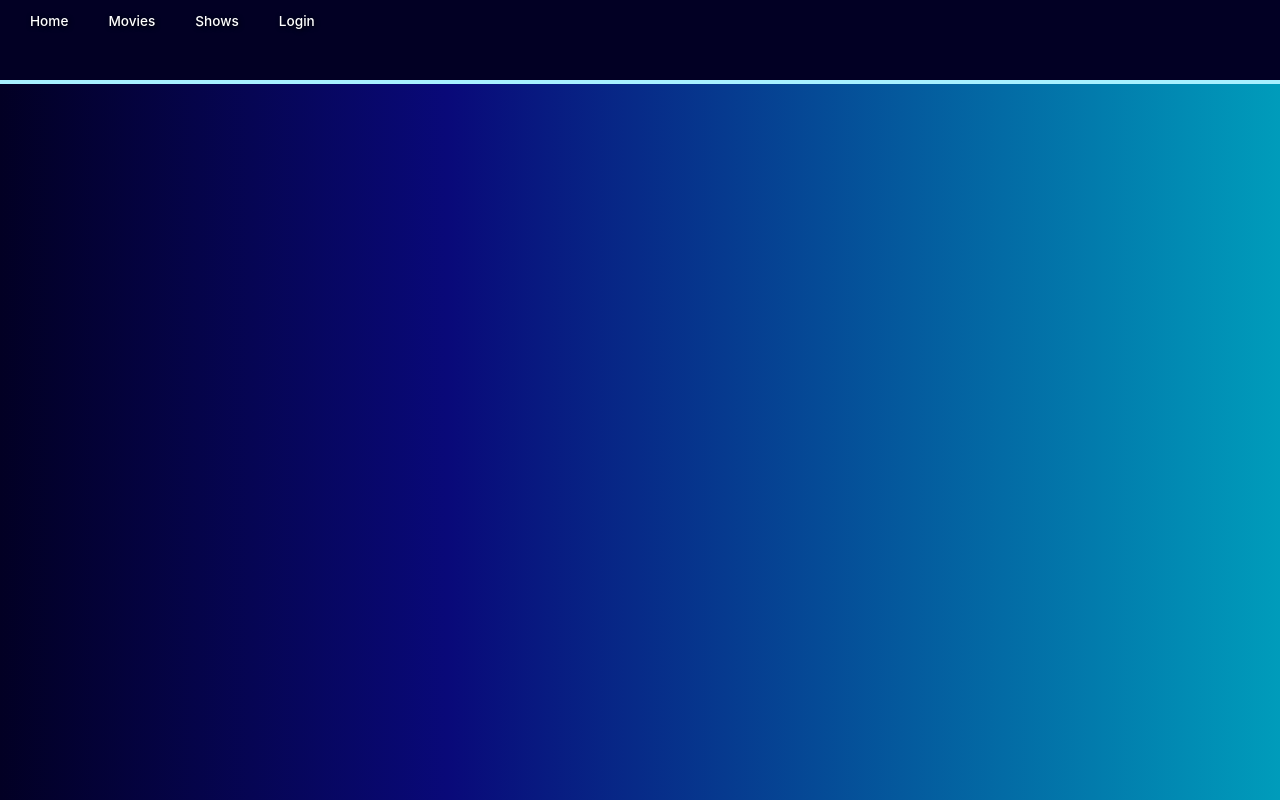
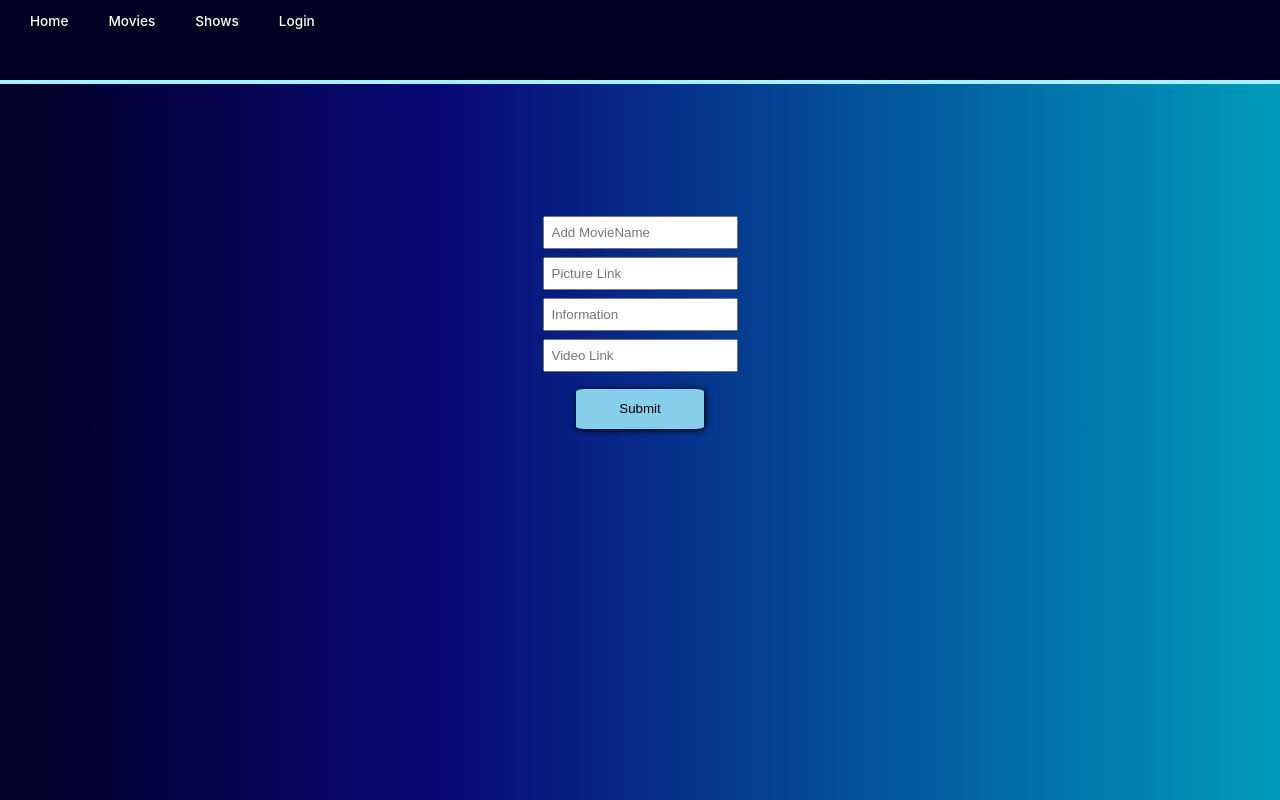
Before and after one commit to EOGames/VideoStreamerLattest, a React (Create React App) app in the folder frontend/: page /add in a window 1280 px wide. Built offline with nearby package versions, Linux system fonts and the light colour scheme.

Commit message:
Completed CRUD

```diff
--- /dev/null
+++ b/frontend/src/AddMovie.js
@@ -0,0 +1,40 @@
+import axios from "axios";
+import { useNavigate } from "react-router-dom";
+const { useState } = require("react");
+
+const AddMovie = ()=>
+{
+   const [name,SetName] = useState('');
+   const [pic,SetPic] = useState('');
+   const [info,SetInfo] = useState('');
+   const [link,SetLink] = useState('');
+    const navigate = useNavigate();
+
+    async function AddData()
+   {
+        let data = await axios(
+            {
+                method:'post',
+                url:'http://localhost:5100/addMovie',
+                data:{
+                        name:name,
+                        pic:pic,
+                        info:info,
+                        link:link
+                    }
+            });
+        console.log(data);
+        navigate('/database');
+   }
+
+    return(
+        <div className="addmenuHolder">
+            <input type="text" value={name} onChange = {(e)=> SetName(e.target.value)} className="addMenu" placeholder="Add MovieName" />
+            <input type="text" value={pic} onChange ={(e)=> SetPic(e.target.value)} className="addMenu" placeholder="Picture Link" />
+            <input type="text" value={info} onChange ={(e)=> SetInfo(e.target.value)} className="addMenu" placeholder="Information" />
+            <input type="text" value={link} onChange={(e)=> SetLink (e.target.value)} className="addMenu" placeholder="Video Link" />
+            <button className ="add_button" type="submit" onClick={AddData}>Submit</button>
+        </div>
+    );
+}
+export default AddMovie;
--- a/frontend/src/App.js
+++ b/frontend/src/App.js
@@ -3,6 +3,8 @@ import Topbar from "./components/Topbar";
 import Movies from "./Movies";
 import Login from "./Login";
 import ShowDatabase from "./ShowDatabase";
+import AddMovie from './AddMovie';
+import EditMovie from "./EditMovie";
 
 function App() {
   return (
@@ -17,6 +19,8 @@ function App() {
         <Route path="/logout" element ={<h1>Logout</h1>}> </Route>
 
         <Route path="/database" element ={<ShowDatabase />}> </Route>
+        <Route path="/add" element ={<AddMovie/>}> </Route>
+        <Route path="/edit/:id" element ={<EditMovie/>}> </Route>
       </Routes>
 
     </div>
--- /dev/null
+++ b/frontend/src/EditMovie.js
@@ -0,0 +1,55 @@
+import axios from "axios";
+import { useNavigate, useParams } from "react-router-dom";
+const { useState, useEffect } = require("react");
+
+const EditMovie = ()=>
+{
+   const [name,SetName] = useState('');
+   const [pic,SetPic] = useState('');
+   const [info,SetInfo] = useState('');
+   const [link,SetLink] = useState('');
+    const navigate = useNavigate();
+   const {id} = useParams();
+
+   useEffect(()=>
+   {
+        GetDataById();
+   },[]);
+   async function GetDataById()
+    {
+        let data = await axios.get(`http://localhost:5100/findMovieById/${id}`)
+        data = data.data;
+
+        SetName(data.name);
+        SetPic(data.pic);
+        SetInfo(data.info);
+        SetLink(data.link);
+
+       console.log(data);
+    }
+
+    async function UpdateData()
+   {
+        let data = await axios.put(`http://localhost:5100/updateMovie/${id}`,
+                    {
+                        name:name,
+                        pic:pic,
+                        info:info,
+                        link:link
+                    }
+            );
+        console.log(data);
+        navigate('/database');
+   }
+
+    return(
+        <div className="addmenuHolder">
+            <input type="text" value={name} onChange = {(e)=> SetName(e.target.value)} className="addMenu" placeholder="Add MovieName" />
+            <input type="text" value={pic} onChange ={(e)=> SetPic(e.target.value)} className="addMenu" placeholder="Picture Link" />
+            <input type="text" value={info} onChange ={(e)=> SetInfo(e.target.value)} className="addMenu" placeholder="Information" />
+            <input type="text" value={link} onChange={(e)=> SetLink (e.target.value)} className="addMenu" placeholder="Video Link" />
+            <button className ="add_button" type="submit" onClick={UpdateData}>Update</button>
+        </div>
+    );
+}
+export default EditMovie;
--- a/frontend/src/ShowDatabase.js
+++ b/frontend/src/ShowDatabase.js
@@ -1,9 +1,73 @@
+import { useEffect, useState } from "react";
+import axios from 'axios';
+import { useNavigate } from "react-router-dom";
 
 const ShowDatabase = ()=>
 {
+    const [movies,SetMovies] = useState([]);
+    const navigate = useNavigate();
+
+    useEffect(()=>
+    {
+        GetMovieData();
+    });
+
+    async function GetMovieData()
+    {
+        let data = await axios.get('http://localhost:5100/getMoviedata');
+       // console.log(data);
+        data = data.data;
+        SetMovies(data);
+    }
+
+    async function Delete(id)
+    {
+        let result = await axios.delete (`http://localhost:5100/deleteMovie/${id}`);
+        console.log("Delete Pressed "+id);
+        console.log(result);
+    }
+
+    function Edit (id)
+    {
+        navigate(`/edit/${id}`);
+        console.log("Edit Pressed on  Id "+id);
+    }
 
     return (
-        <h1> Its DataBase</h1>
+        <div>
+            <table>
+                <thead>
+                    <tr>
+                        <th>No</th>
+                        <th>Name</th>
+                        <th>Picture</th>
+                        <th>Info</th>
+                        <th>Video</th>
+                        <th colSpan={2}>Actions</th>
+                    </tr>
+                </thead>
+                <tbody>
+                    {
+                        movies.map((m,index)=>
+
+                            <tr key={'movie_'+index}>
+                                <td>{index}</td>
+                                <td>{m.name}</td>
+                                <td>{m.pic}</td>
+                                <td>{m.info}</td>
+                                <td>{m.link}</td>
+                                <td>
+                                    <button onClick={()=> Edit(m._id)} type="submit">Edit</button>
+                                </td>
+                                <td>
+                                    <button onClick={()=>Delete(m._id)} type="submit">Delete</button>
+                                </td>
+                            </tr>
+                        )
+                    }
+                </tbody>
+            </table>
+        </div>
     );
 }
 export default ShowDatabase;
--- a/frontend/src/index.css
+++ b/frontend/src/index.css
@@ -19,7 +19,6 @@ code {
   background-color: #020024;
   height: 10vh;
   border-bottom: 4px solid rgb(167, 240, 255);
-
 }
 
 .topbar ul
@@ -53,6 +52,10 @@ h1{
   color: white;
 }
 
+.videoHolder
+{
+  display: flex;
+}
 
 .card
 {
@@ -106,3 +109,54 @@ iframe, object, embed {
   align-items: center;
   margin-top: 10%;
 }
+
+table
+{
+  border: 1px dotted #ccc;
+  background-color: #020024;
+
+}
+
+th
+{
+  color: red;
+  text-align: center;
+  text-shadow: 1px 1px 2px black;
+}
+
+td
+{
+  padding: 2vw;
+  color: white;
+  font-size: .5em;
+  text-shadow: 1px 1px 2px black;
+  width: 400px;
+}
+
+.addmenuHolder
+{
+    margin-top: 10%;
+    display: flex;
+    width: 100%;
+    flex-wrap: wrap;
+    flex-direction: column;
+    align-content: center;
+    align-items: center;
+}
+
+.addMenu
+{
+  padding: 7px;
+  margin: 4px;
+}
+
+.add_button
+{
+  margin-top: 1%;
+  width: 10%;
+  background-color: skyblue;
+  border: none;
+  box-shadow: 1px 1px 7px #000000;
+  border-radius: 7%;
+  height: 5vh;
+}
```
